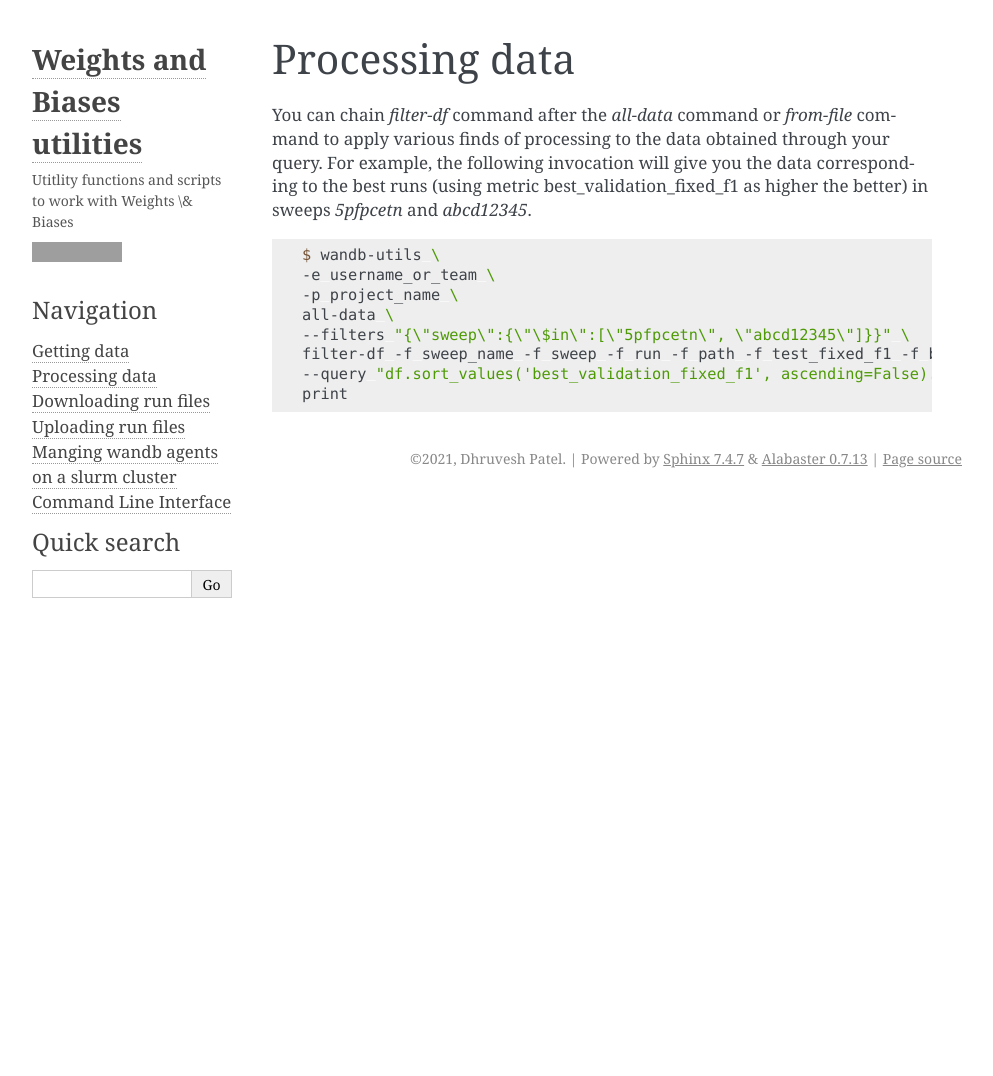
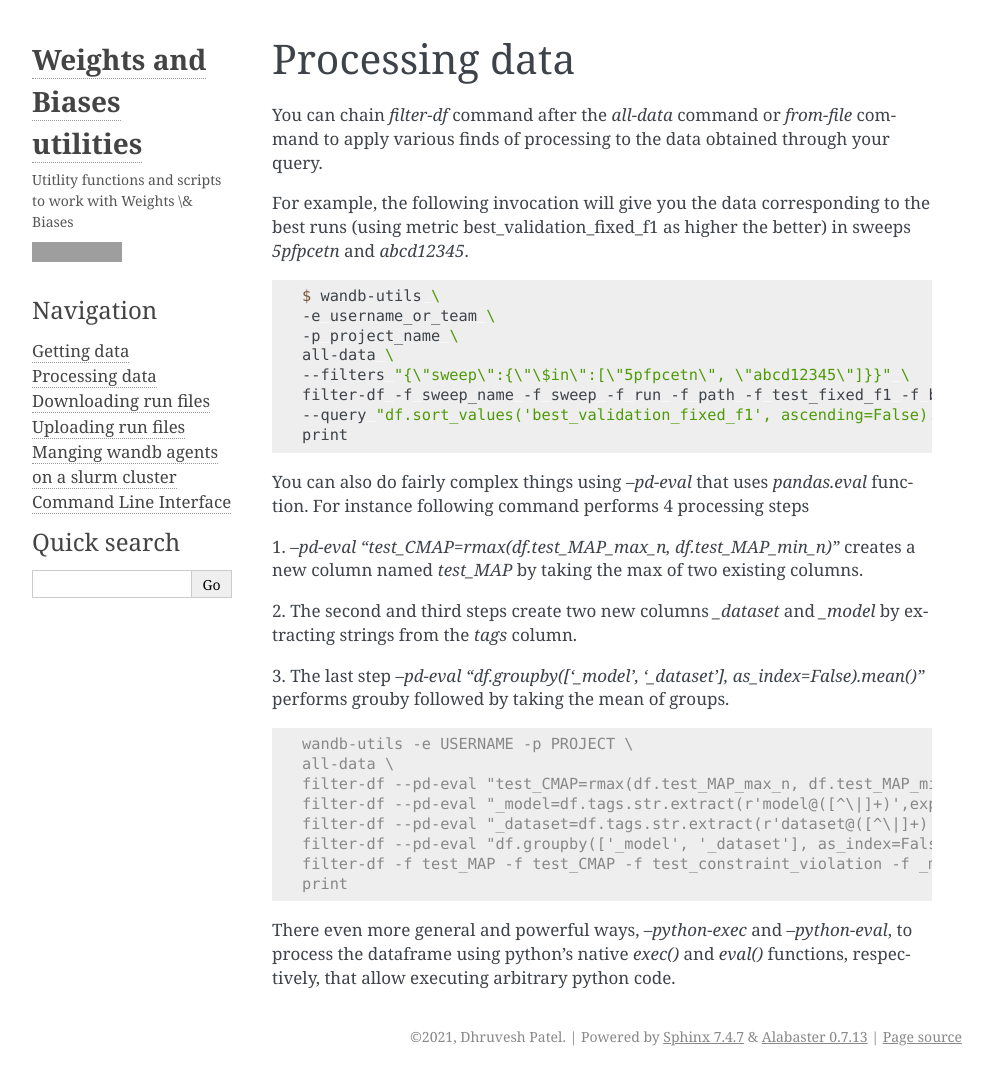
Before and after one commit to dhruvdcoder/wandb-utils, a Sphinx documentation site: the page built from docs/processing_data.rst, in a window 1280 px wide and 1076 px high. Shown: the whole window, without its empty margins (148-1141 px from the left). Built offline with Sphinx 7.4.7, drawn with Linux system fonts in a browser that asks for light colours; grey boxes are pictures that could not be loaded.

Commit message:
Doc and filter changes

```diff
--- a/docs/processing_data.rst
+++ b/docs/processing_data.rst
@@ -3,6 +3,7 @@
 
 
 You can chain `filter-df` command after the `all-data` command or `from-file` command to apply various finds of processing to the data obtained through your query.
+
 For example, the following invocation will give you the data corresponding to the best runs (using metric best_validation_fixed_f1 as higher the better) in sweeps `5pfpcetn` and `abcd12345`.
 
 .. code-block:: console
@@ -15,3 +16,31 @@
    filter-df -f sweep_name -f sweep -f run -f path -f test_fixed_f1 -f best_validation_fixed_f1 -i path \
    --query "df.sort_values('best_validation_fixed_f1', ascending=False).drop_duplicates(['sweep_name'])" \
    print
+
+
+You can also do fairly complex things using `--pd-eval` that uses `pandas.eval` function.
+For instance following command performs 4 processing steps
+
+1. `--pd-eval "test_CMAP=rmax(df.test_MAP_max_n, df.test_MAP_min_n)"` creates a new column
+named `test_MAP` by taking the max of two existing columns.
+
+2. The second and third steps create two new columns `_dataset` and `_model` by
+extracting strings from the `tags` column.
+
+3. The last step `--pd-eval "df.groupby(['_model', '_dataset'], as_index=False).mean()"`
+performs grouby followed by taking the mean of groups.
+
+.. code-block:: console
+
+    wandb-utils -e USERNAME -p PROJECT \
+    all-data \
+    filter-df --pd-eval "test_CMAP=rmax(df.test_MAP_max_n, df.test_MAP_min_n)" \
+    filter-df --pd-eval "_model=df.tags.str.extract(r'model@([^\|]+)',expand=False)" \
+    filter-df --pd-eval "_dataset=df.tags.str.extract(r'dataset@([^\|]+)',expand=False)" \
+    filter-df --pd-eval "df.groupby(['_model', '_dataset'], as_index=False).mean()" \
+    filter-df -f test_MAP -f test_CMAP -f test_constraint_violation -f _model -f _dataset \
+    print
+
+
+There even more general and powerful ways, `--python-exec` and `--python-eval`, to process the dataframe using python's
+native `exec()` and `eval()` functions, respectively, that allow executing arbitrary python code.
```
Also changed, not shown: 1 other file.
